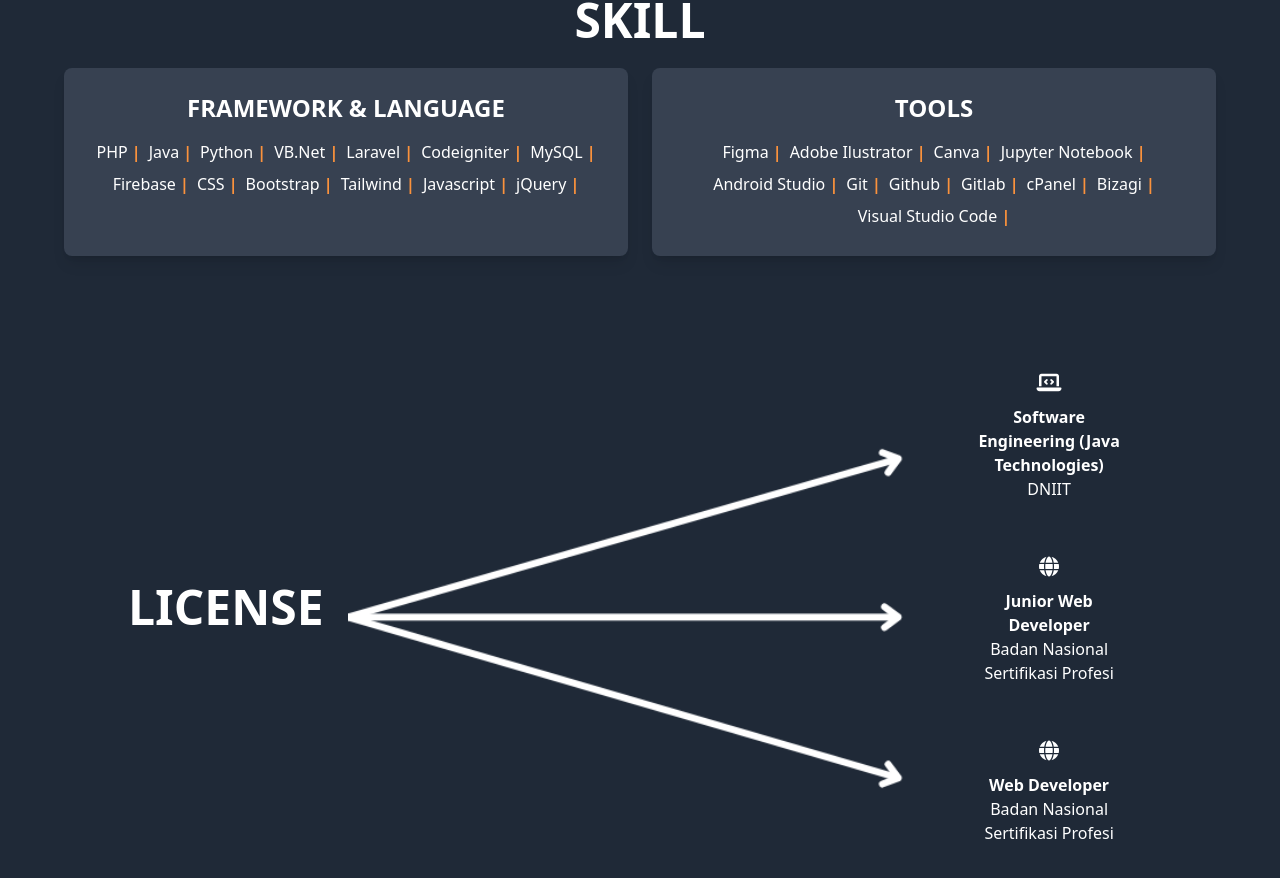
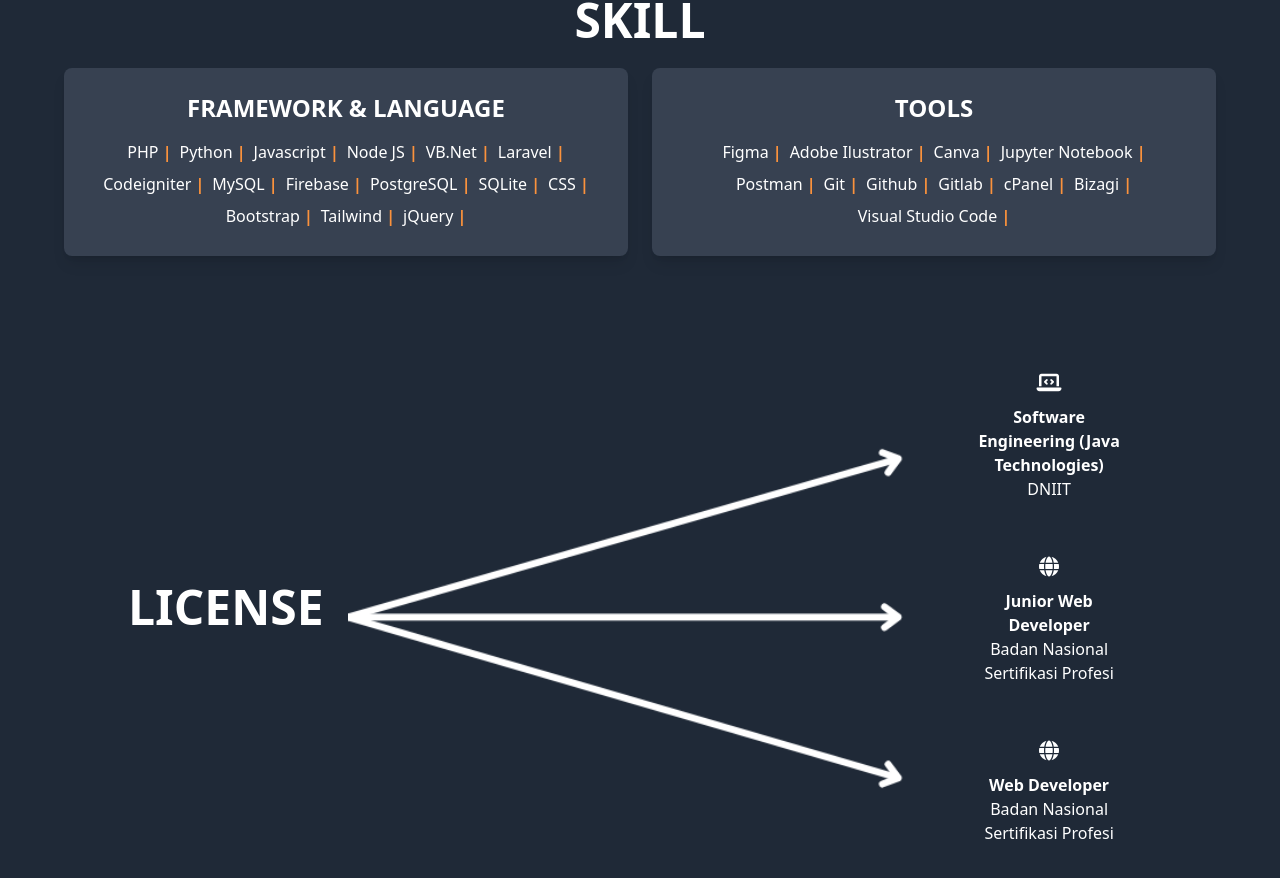
Before and after one commit to difarifaldi/portofolio-difarifaldi, a React (Vite) app: page /portofolio-difarifaldi/about in a window 1280 px wide. Shown: the part 1316-2194 px from the top of the page. Built offline with nearby package versions, Linux system fonts and the light colour scheme.

Commit message:
ubah skill hapus java

```diff
--- a/src/component/Skill.jsx
+++ b/src/component/Skill.jsx
@@ -18,10 +18,13 @@
               PHP <span className="text-orange-400 font-bold">|</span>
             </div>
             <div className="m-1">
-              Java <span className="text-orange-400 font-bold">|</span>
+              Python <span className="text-orange-400 font-bold">|</span>
             </div>
             <div className="m-1">
-              Python <span className="text-orange-400 font-bold">|</span>
+              Javascript <span className="text-orange-400 font-bold">|</span>
+            </div>
+            <div className="m-1">
+              Node JS <span className="text-orange-400 font-bold">|</span>
             </div>
             <div className="m-1">
               VB.Net <span className="text-orange-400 font-bold">|</span>
@@ -39,6 +42,12 @@
               Firebase <span className="text-orange-400 font-bold">|</span>
             </div>
             <div className="m-1">
+              PostgreSQL <span className="text-orange-400 font-bold">|</span>
+            </div>
+            <div className="m-1">
+              SQLite <span className="text-orange-400 font-bold">|</span>
+            </div>
+            <div className="m-1">
               CSS <span className="text-orange-400 font-bold">|</span>
             </div>
             <div className="m-1">
@@ -46,9 +55,6 @@
             </div>
             <div className="m-1">
               Tailwind <span className="text-orange-400 font-bold">|</span>
-            </div>
-            <div className="m-1">
-              Javascript <span className="text-orange-400 font-bold">|</span>
             </div>
             <div className="m-1">
               jQuery <span className="text-orange-400 font-bold">|</span>
@@ -77,7 +83,7 @@
               Jupyter Notebook <span className="text-orange-400 font-bold">|</span>
             </div>
             <div className="m-1">
-              Android Studio <span className="text-orange-400 font-bold">|</span>
+              Postman <span className="text-orange-400 font-bold">|</span>
             </div>
             <div className="m-1">
               Git <span className="text-orange-400 font-bold">|</span>
```
Also changed, not shown: 1 other file (tests, documents, lock files or other folders).
